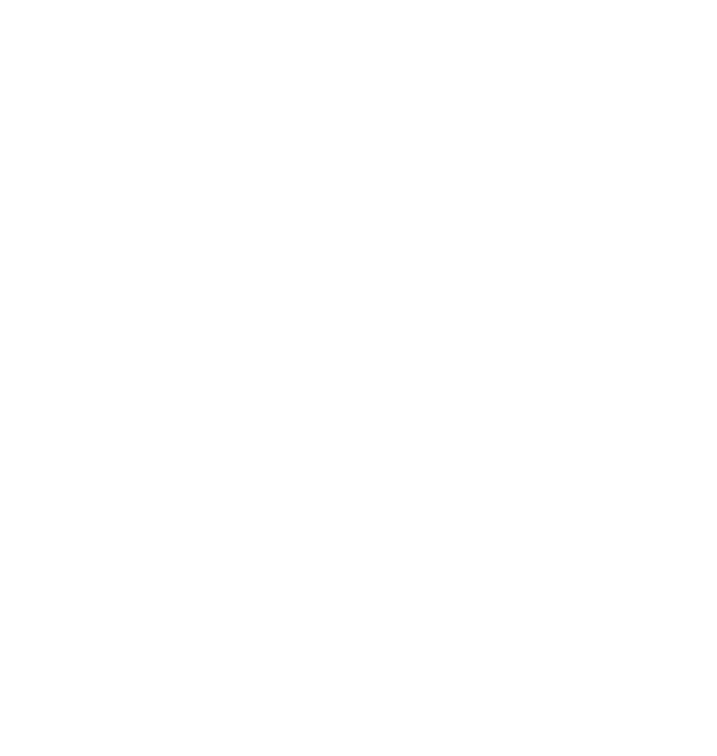
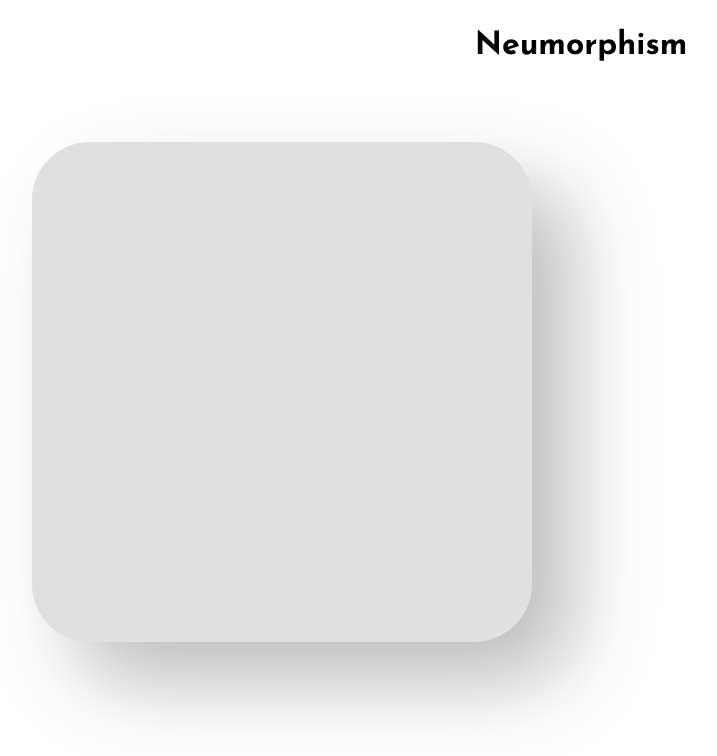
Before and after one commit to BRajendra10/SASS, a plain HTML site: page Neumorphism-UI-kit/index.html in a window 1280 px wide. Shown: the whole page, without its empty margins (59-776 px from the left). Drawn offline with Linux system fonts and the light colour scheme.

Commit message:
Layout is ready

```diff
--- /dev/null
+++ b/Neumorphism-UI-kit/SCSS/_mixin.scss
@@ -0,0 +1,6 @@
+@mixin flexbox($direction, $content, $items){
+    display: flex;
+    flex-direction: $direction;
+    justify-content: $content;
+    align-items: $items;
+}
--- /dev/null
+++ b/Neumorphism-UI-kit/SCSS/_style.scss
@@ -0,0 +1,55 @@
+@import url('https://fonts.googleapis.com/css2?family=Josefin+Sans:ital,wght@0,100..700;1,100..700&display=swap');
+
+*{
+    margin: 0%;
+    padding: 0%;
+    box-sizing: border-box;
+    list-style: none;
+    font-family: "Josefin Sans", sans-serif;
+}
+
+.main{
+    width: 100%;
+    height: 100vh;
+    // background-color: lavenderblush;
+
+    h1{
+        text-align: center;
+        margin: 30px 0 10px 0;
+    }
+
+    .container{
+        width: 100%;
+        height: 80%;
+        // background-color: lightcoral;
+        @include flexbox(row, space-evenly, center);
+
+        .main-card{
+            width: 40%;
+            height: 600px;
+            @include flexbox(row, center, center);
+
+            .card{
+                width: 500px;
+                height: 500px;
+                background-color: lightcyan;
+                border-radius: 58px;
+                background: #e0e0e0;
+                box-shadow:  41px 41px 82px #bebebe, -41px -41px 82px #ffffff;
+            }
+        }
+
+        .main-control{
+            @extend .main-card;
+
+            .control{
+                width: 550px;
+                height: 400px;
+                padding: 20px;
+                border-radius: 30px;
+                background: #ededed;
+                box-shadow:  41px 41px 82px #bebebe, -41px -41px 82px #ffffff;
+            }
+        }
+    }
+}
--- a/Neumorphism-UI-kit/SCSS/main.scss
+++ b/Neumorphism-UI-kit/SCSS/main.scss
@@ -0,0 +1,2 @@
+@import 'mixin';
+@import 'style';
--- a/Neumorphism-UI-kit/index.html
+++ b/Neumorphism-UI-kit/index.html
@@ -9,5 +9,35 @@
 </head>
 <body>
 
+    <main class="main">
+        <h1>Neumorphism</h1>
+        <div class="container">
+            <div class="main-card">
+                <div class="card"></div>
+            </div>
+            <div class="main-control">
+                <!-- <form class="control">
+                    <label for="color">Pick a color</label>
+                    <input type="color">
+
+                    <label for="card size">Size</label>
+                    <input type="range">
+
+                    <label for="card Radius">Radius</label>
+                    <input type="range">
+
+                    <label for="card Distance">Distance</label>
+                    <input type="range">
+
+                    <label for="card Inensity">Inensity</label>
+                    <input type="range">
+
+                    <label for="card Blur">Blur</label>
+                    <input type="range">
+                </form> -->
+            </div>
+        </div>
+    </main>
+
 </body>
 </html>
```
Also changed, not shown: Neumorphism-UI-kit/dist/css/main.css, 1 other file.
